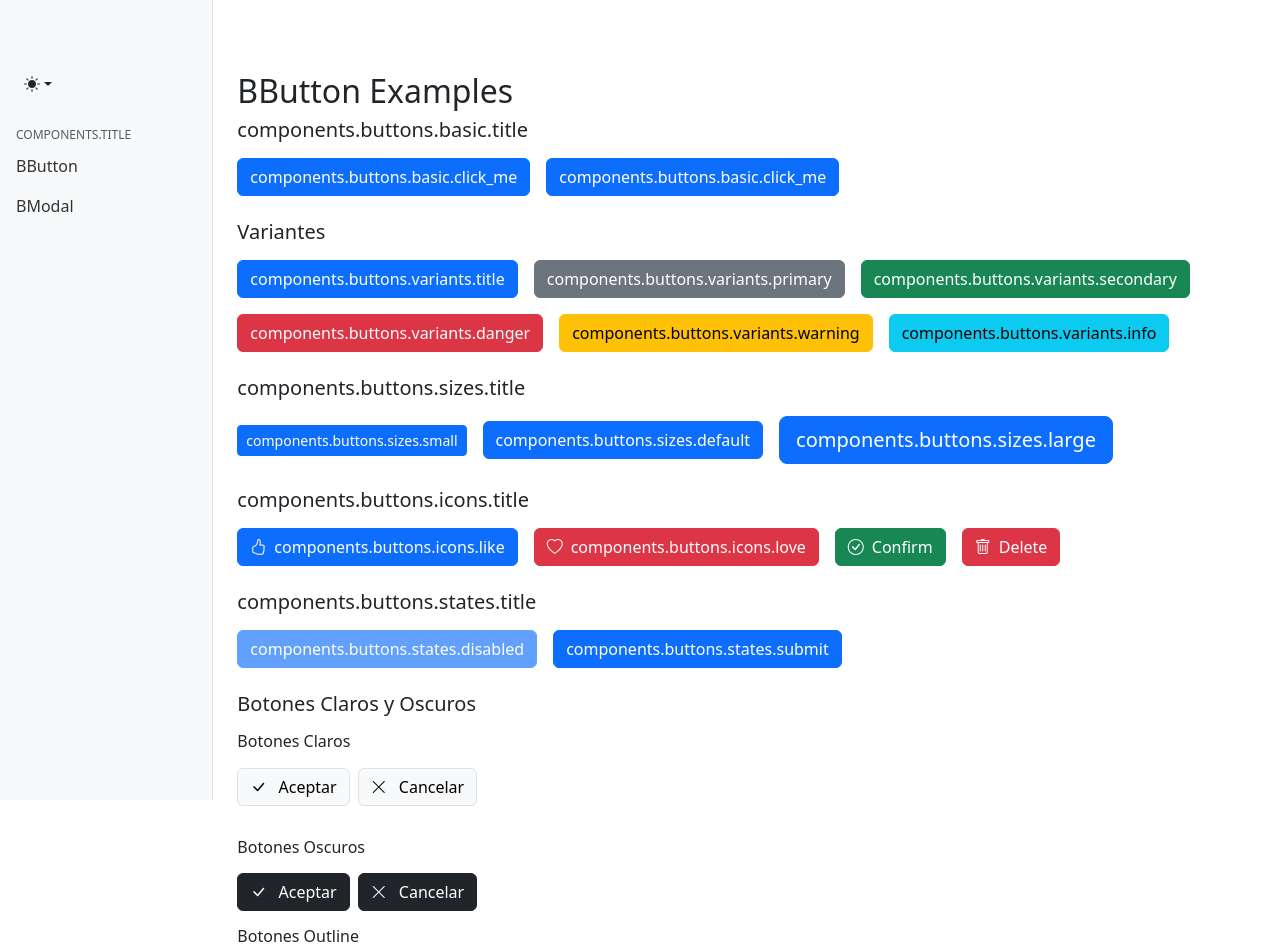
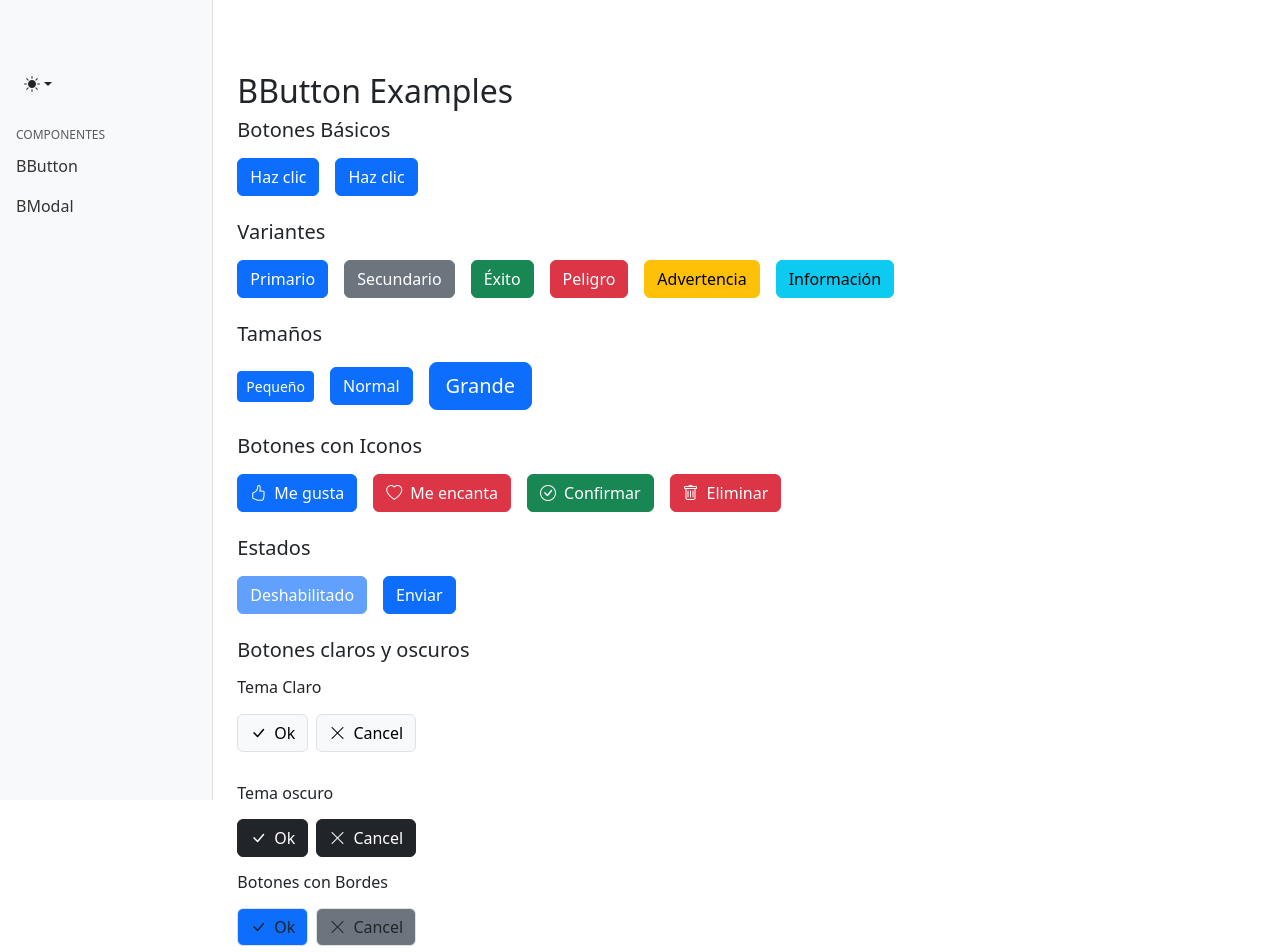
Before and after one commit to fgtortosa/vue-modal-bootstrap, a Vue app: page / in a window 1280 px wide. Shown: the top 952 px of the page. Built offline with nearby package versions, Linux system fonts and the light colour scheme.

Commit message:
Traduccion de cadenas y correccion de errores

```diff
--- a/src/App.vue
+++ b/src/App.vue
@@ -10,16 +10,21 @@ const { t } = useI18n({
   inheritLocale: true,
 });
 
+// Interfaz ModalType
+interface ModalType {
+  show: (formId?: string) => Promise<boolean>;
+}
+
 const isModalVisibleDark = ref(false);
 const isModalVisible = ref(false);
-const dialogModal = ref(null);
+const dialogModal = ref<ModalType | null>(null);
 const formData = ref({
   nombre: "",
   email: "",
   telefono: "",
 });
 
-const handleClose = (trigger) => {
+const handleClose = (trigger: any) => {
   console.log(`Modal cerrado por: ${trigger}`);
 };
 
@@ -27,18 +32,14 @@ const handleConfirm = () => {
   console.log("Acción confirmada");
 };
 
-const handleClick = () => {
-  console.log("Botón clickeado");
-};
-
 const abrirDialogModal = async () => {
-  const resultado = await dialogModal.value.show("userForm");
+  const resultado = await dialogModal.value?.show("userForm");
   if (resultado) {
     console.log("Formulario enviado:", formData.value);
   }
 };
 
-const isSubmitting = ref(false);
+// const isSubmitting = ref(false);
 </script>
 
 <template>
@@ -157,12 +158,14 @@ const isSubmitting = ref(false);
                 }}</BButton>
               </div>
               <div class="col-auto">
-                <BButton icon="bi-check-circle" variant="success"
-                  >Confirm</BButton
-                >
+                <BButton icon="bi-check-circle" variant="success">{{
+                  t("components.buttons.icons.confirm")
+                }}</BButton>
               </div>
               <div class="col-auto">
-                <BButton icon="bi-trash" variant="danger">Delete</BButton>
+                <BButton icon="bi-trash" variant="danger">{{
+                  t("components.buttons.icons.delete")
+                }}</BButton>
               </div>
             </div>
           </div>
@@ -185,49 +188,52 @@ const isSubmitting = ref(false);
           </div>
           <!-- Botones Claros y Oscuros -->
           <div class="mb-4">
-            <h4 class="h5 mb-3">Botones Claros y Oscuros</h4>
+            <h4 class="h5 mb-3">{{ t("components.buttons.themes.title") }}</h4>
             <div class="row g-3">
               <!-- Botones Claros -->
               <div class="col-12 mb-3">
-                <h5 class="h6 mb-3">Botones Claros</h5>
+                <h5 class="h6 mb-3">
+                  {{ t("components.buttons.themes.light") }}
+                </h5>
                 <div class="d-flex gap-2">
-                  <BButton variant="light" class="border">
-                    <i class="bi bi-check-lg me-2"></i>
-                    Aceptar
+                  <BButton variant="light" class="border" icon="bi-check-lg">
+                    {{ t("ok") }}
                   </BButton>
-                  <BButton variant="light" class="border">
-                    <i class="bi bi-x-lg me-2"></i>
-                    Cancelar
+                  <BButton variant="light" class="border" icon="bi-x-lg">
+                    {{ t("cancel") }}
                   </BButton>
                 </div>
               </div>
 
               <!-- Botones Oscuros -->
               <div class="col-12">
-                <h5 class="h6 mb-3">Botones Oscuros</h5>
+                <h5 class="h6 mb-3">
+                  {{ t("components.buttons.themes.dark") }}
+                </h5>
                 <div class="d-flex gap-2">
-                  <BButton variant="dark">
-                    <i class="bi bi-check-lg me-2"></i>
-                    Aceptar
+                  <BButton variant="dark" icon="bi-check-lg">
+                    {{ t("ok") }}
                   </BButton>
-                  <BButton variant="dark">
-                    <i class="bi bi-x-lg me-2"></i>
-                    Cancelar
+                  <BButton variant="dark" icon="bi-x-lg">
+                    {{ t("cancel") }}
                   </BButton>
                 </div>
               </div>
 
               <!-- Botones Outline -->
               <div class="col-12">
-                <h5 class="h6 mb-3">Botones Outline</h5>
+                <h5 class="h6 mb-3">
+                  {{ t("components.buttons.outline.title") }}
+                </h5>
                 <div class="d-flex gap-2">
-                  <BButton class="btn-outline-dark border">
-                    <i class="bi bi-check-lg me-2"></i>
-                    Aceptar
+                  <BButton class="btn-outline-dark border" icon="bi-check-lg">
+                    {{ t("ok") }}
                   </BButton>
-                  <BButton class="btn-outline-dark border">
-                    <i class="bi bi-x-lg me-2"></i>
-                    Cancelar
+                  <BButton
+                    class="btn-secondary btn-outline-dark border"
+                    icon="bi-x-lg"
+                  >
+                    {{ t("cancel") }}
                   </BButton>
                 </div>
               </div>
@@ -258,12 +264,15 @@ const isSubmitting = ref(false);
               </template>
 
               <template #buttons="{ close, confirm }">
-                <BButton variant="light" class="border me-2" @click="close">
-                  <i class="bi bi-x-lg me-2"></i>
+                <BButton
+                  variant="light"
+                  class="border me-2"
+                  icon="bi-x-lg"
+                  @click="close"
+                >
                   {{ t("cancel") }}
                 </BButton>
-                <BButton variant="dark" @click="confirm">
-                  <i class="bi bi-check-lg me-2"></i>
+                <BButton variant="dark" icon="bi-check-lg" @click="confirm">
                   {{ t("ok") }}
                 </BButton>
               </template>
@@ -321,12 +330,15 @@ const isSubmitting = ref(false);
               </template>
 
               <template #buttons="{ close, confirm }">
-                <BButton variant="secondary" class="me-2" @click="close">
-                  <i class="bi bi-x-lg me-2"></i>
+                <BButton
+                  variant="secondary"
+                  class="me-2"
+                  icon="bi-x-lg"
+                  @click="close"
+                >
                   {{ t("cancel") }}
                 </BButton>
-                <BButton variant="primary" @click="confirm">
-                  <i class="bi bi-check-lg me-2"></i>
+                <BButton variant="primary" icon="bi-check-lg" @click="confirm">
                   {{ t("ok") }}
                 </BButton>
               </template>
@@ -355,12 +367,20 @@ const isSubmitting = ref(false);
               </template>
 
               <template #buttons="{ close, confirm }">
-                <BButton variant="dark" class="me-2" @click="close">
-                  <i class="bi bi-x-lg me-2"></i>
+                <BButton
+                  variant="dark"
+                  class="me-2"
+                  icon="bi-x-lg"
+                  @click="close"
+                >
                   {{ t("cancel") }}
                 </BButton>
-                <BButton variant="light" class="border" @click="confirm">
-                  <i class="bi bi-check-lg me-2"></i>
+                <BButton
+                  variant="light"
+                  class="border"
+                  icon="bi-check-lg"
+                  @click="confirm"
+                >
                   {{ t("ok") }}
                 </BButton>
               </template>
--- a/src/locales/es/app.json
+++ b/src/locales/es/app.json
@@ -1,6 +1,50 @@
 {
   "ok": "Aceptar",
   "cancel": "Cancelar",
+  "components": {
+    "title": "Componentes",
+    "buttons": {
+      "basic": {
+        "title": "Botones Básicos",
+        "click_me": "Haz clic"
+      },
+      "variants": {
+        "title": "Primario",
+        "primary": "Secundario",
+        "secondary": "Éxito",
+        "danger": "Peligro",
+        "warning": "Advertencia",
+        "info": "Información"
+      },
+      "sizes": {
+        "title": "Tamaños",
+        "small": "Pequeño",
+        "default": "Normal",
+        "large": "Grande"
+      },
+      "icons": {
+        "title": "Botones con Iconos",
+        "like": "Me gusta",
+        "love": "Me encanta",
+        "confirm": "Confirmar",
+        "delete": "Eliminar"
+      },
+      "states": {
+        "title": "Estados",
+        "disabled": "Deshabilitado",
+        "submit": "Enviar"
+      },
+      "themes": {
+        "title": "Botones claros y oscuros",
+        "light": "Tema Claro",
+        "dark": "Tema oscuro"
+      },
+      "outline": {
+        "title": "Botones con Bordes",
+        "outline": "Borde"
+      }
+    }
+  },
   "modal": {
     "confirmar_accion": "Confirmar Acción",
     "esta_seguro": "¿Está seguro de que desea continuar?",
```
